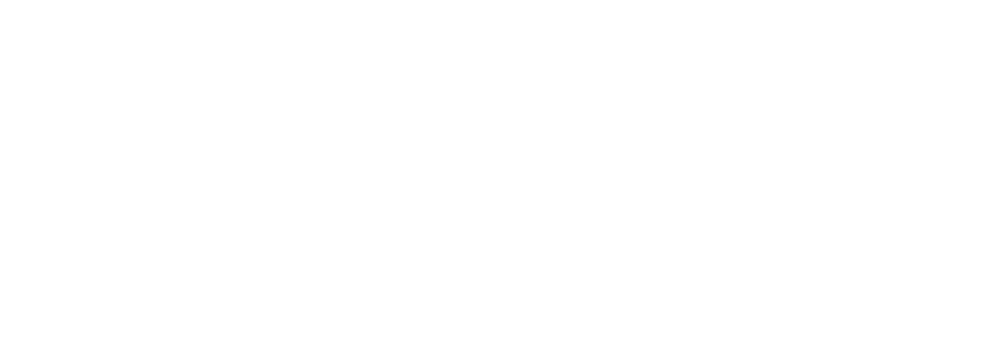
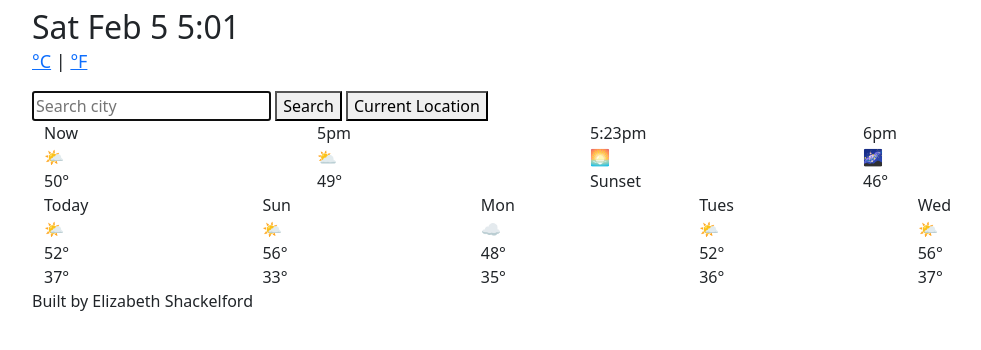
Before and after one commit to E-C-Shackelford/my-weather-app, a plain HTML site: page index.html in a window 1280 px wide. Shown: the whole page, without its empty margins (62-1043 px from the left). Drawn offline with nearby package versions, Linux system fonts and the light colour scheme.

Commit message:
update code in index.html
add my code to my index.html

```diff
--- a/index.html
+++ b/index.html
@@ -4,7 +4,115 @@
     <meta charset="UTF-8" />
     <meta http-equiv="X-UA-Compatible" content="IE=edge" />
     <meta name="viewport" content="width=device-width, initial-scale=1.0" />
-    <title>Document</title>
+    <title>Homework Wk 2 Weather App Wirerame to HTML/CSS</title>
+    <link
+      href="https://cdn.jsdelivr.net/npm/bootstrap@5.1.3/dist/css/bootstrap.min.css"
+      rel="stylesheet"
+      integrity="sha384-1BmE4kWBq78iYhFldvKuhfTAU6auU8tT94WrHftjDbrCEXSU1oBoqyl2QvZ6jIW3"
+      crossorigin="anonymous"
+    />
+    <link rel="preconnect" href="https://fonts.googleapis.com" />
+    <link rel="preconnect" href="https://fonts.gstatic.com" crossorigin />
+    <link
+      href="https://fonts.googleapis.com/css2?family=Montserrat:wght@500&display=swap"
+      rel="stylesheet"
+    />
+    <script src="https://unpkg.com/axios/dist/axios.min.js"></script>
+    <link rel="stylesheet" href="styles.css" />
   </head>
-  <body></body>
+  <body>
+    <form id="searchCity-form">
+    <div class="container">
+      <div class="container main">
+
+          <h1 id="city"></h1>
+          <h2>Sat Feb 5  5:01</h2>
+          <h4 class="temp">
+            <span id="temp-current">
+            </span>
+            <sup><span class= "scale degrees">
+            <a href="#" class="scale degrees" id="celsius-link">°C</a>
+            |
+            <a href="#" class="scale degrees" id="fahrenheit-link">°F</a>
+            </span></sup>
+          </h4>
+          <h5 id="description"><span class="emoji"></span></h5>
+
+          <input
+            id="searchCity-input"
+            class="search-bar"
+            type="City"
+            placeholder="Search city"
+            autofocus= "on"
+            autocomplete= "off"
+          />
+
+          <button>Search</button>
+          <button id="current-location-button">Current Location</button>
+        </form>
+
+        <div class="container hourly">
+          <div class="row align-items-start">
+            <div class="col">
+              <div class="time">Now</div>
+              <div class="emoji">🌤</div>
+              <div class="temps">50°</div>
+            </div>
+            <div class="col">
+              <div class="time">5pm</div>
+              <div class="emoji">⛅️</div>
+              <div class="temps">49°</div>
+            </div>
+            <div class="col">
+              <div class="time">5:23pm</div>
+              <div class="emoji">🌅</div>
+              <div class="temps">Sunset</div>
+            </div>
+            <div class="col">
+              <div class="time">6pm</div>
+              <div class="emoji">🌌</div>
+              <div class="temps">46°</div>
+            </div>
+          </div>
+        </div>
+
+        <div class="container five-day">
+          <div class="row align-items-start">
+            <div class="col">
+              <div class="day">Today</div>
+              <div class="emoji">🌤</div>
+              <div class="temps">52°</div>
+              <div class="temps">37°</div>
+            </div>
+            <div class="col">
+              <div class="day">Sun</div>
+              <div class="emoji">🌤</div>
+              <div class="temps">56°</div>
+              <div class="temps">33°</div>
+            </div>
+            <div class="col">
+              <div class="day">Mon</div>
+              <div class="emoji">☁️</div>
+              <div class="temps">48°</div>
+              <div class="temps">35°</div>
+            </div>
+            <div class="col">
+              <div class="day">Tues</div>
+              <div class="emoji">🌤</div>
+              <div class="temps">52°</div>
+              <div class="temps">36°</div>
+            </div>
+            <div class="col">
+              <div class="day">Wed</div>
+              <div class="emoji">🌤</div>
+              <div class="temps">56°</div>
+              <div class="temps">37°</div>
+            </div>
+          </div>
+        </div>
+        <div class="footer-style">Built by Elizabeth Shackelford</div>
+      </div>
+    </div>
+    <script src="script.js"></script>
+  </body>
 </html>
```
